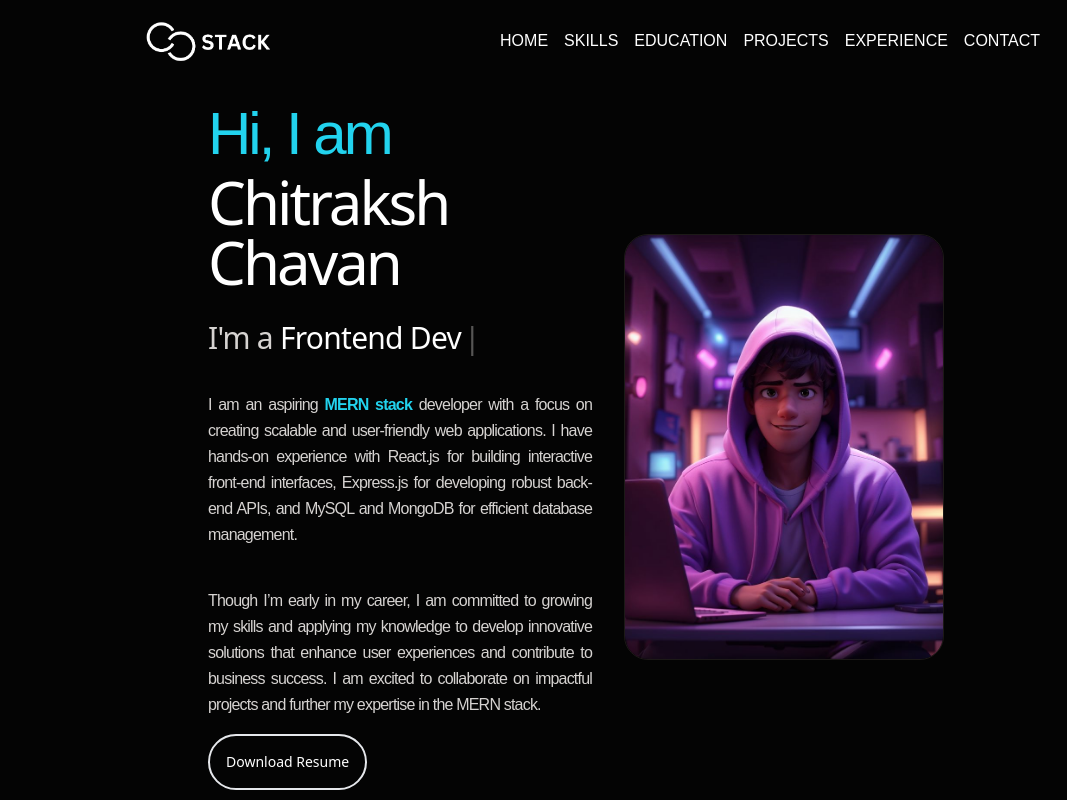
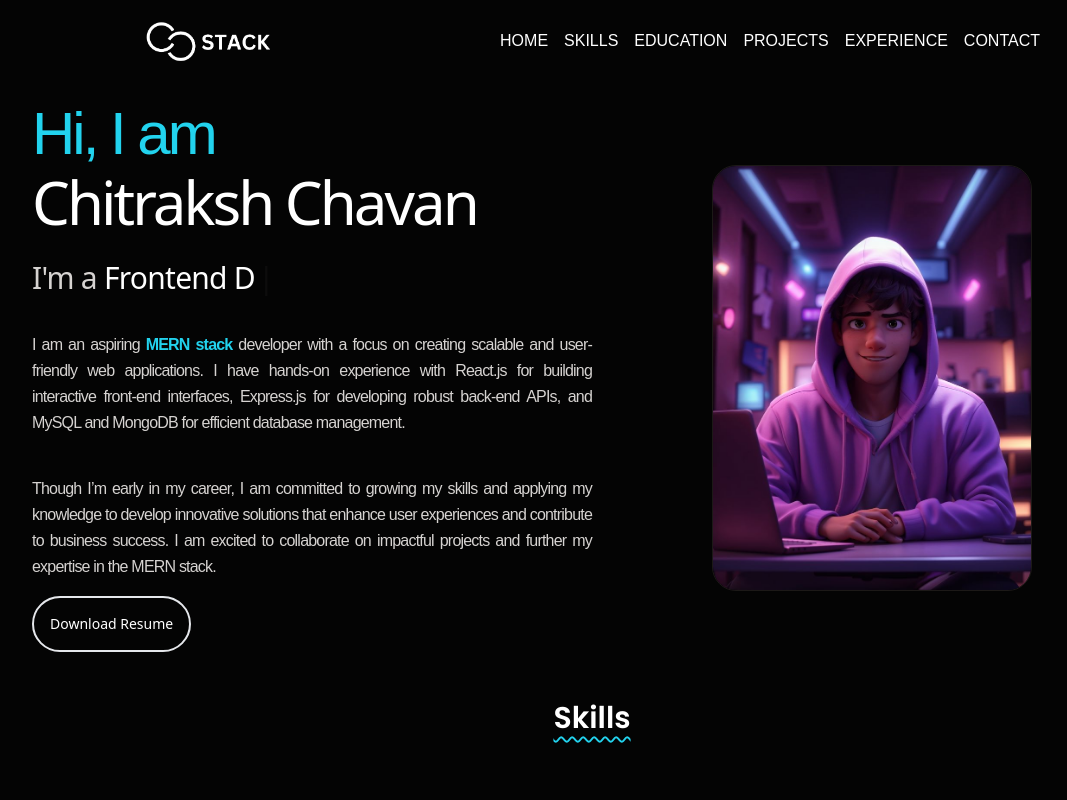
Before and after one commit to Chitraksh09error/ccstack-portfolio, a React (Vite) app: page / in a window 1280 px wide. Shown: the top 800 px of the page, without its empty margins (48-1115 px from the left). Built offline with nearby package versions, Linux system fonts and the light colour scheme; a web font is replaced by a local one.

Commit message:
padding changed

```diff
--- a/src/App.jsx
+++ b/src/App.jsx
@@ -18,7 +18,7 @@ export default function App() {
       </div> */}
 
         <Navbar/>
-      <div className='container mx-auto px-5 sm:px-10 md:px-1 lg:px-20 xl:px-64'>
+      <div className='container mx-auto px-5 sm:px-10 md:px-1 lg:px-20 xl:px-20'>
         <Herosection/>
         <Skills/>
         <Education/>
```
